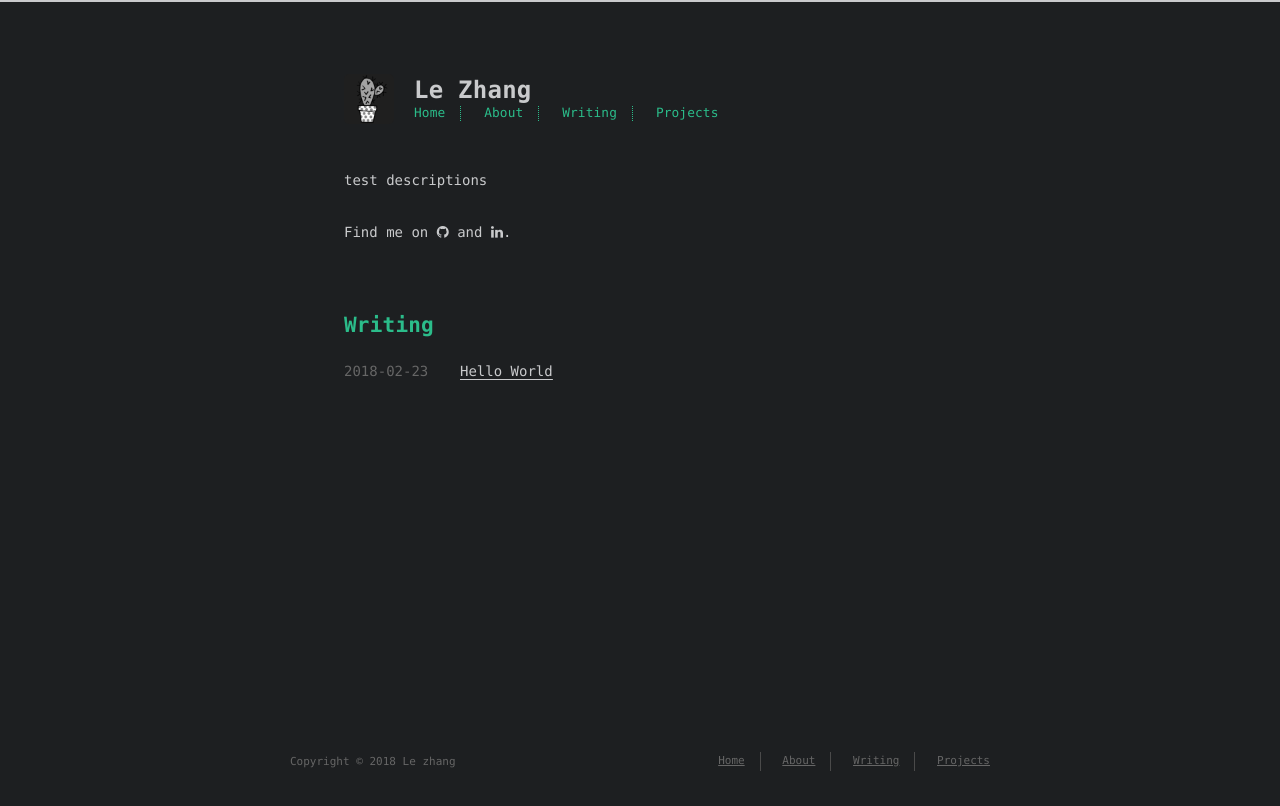
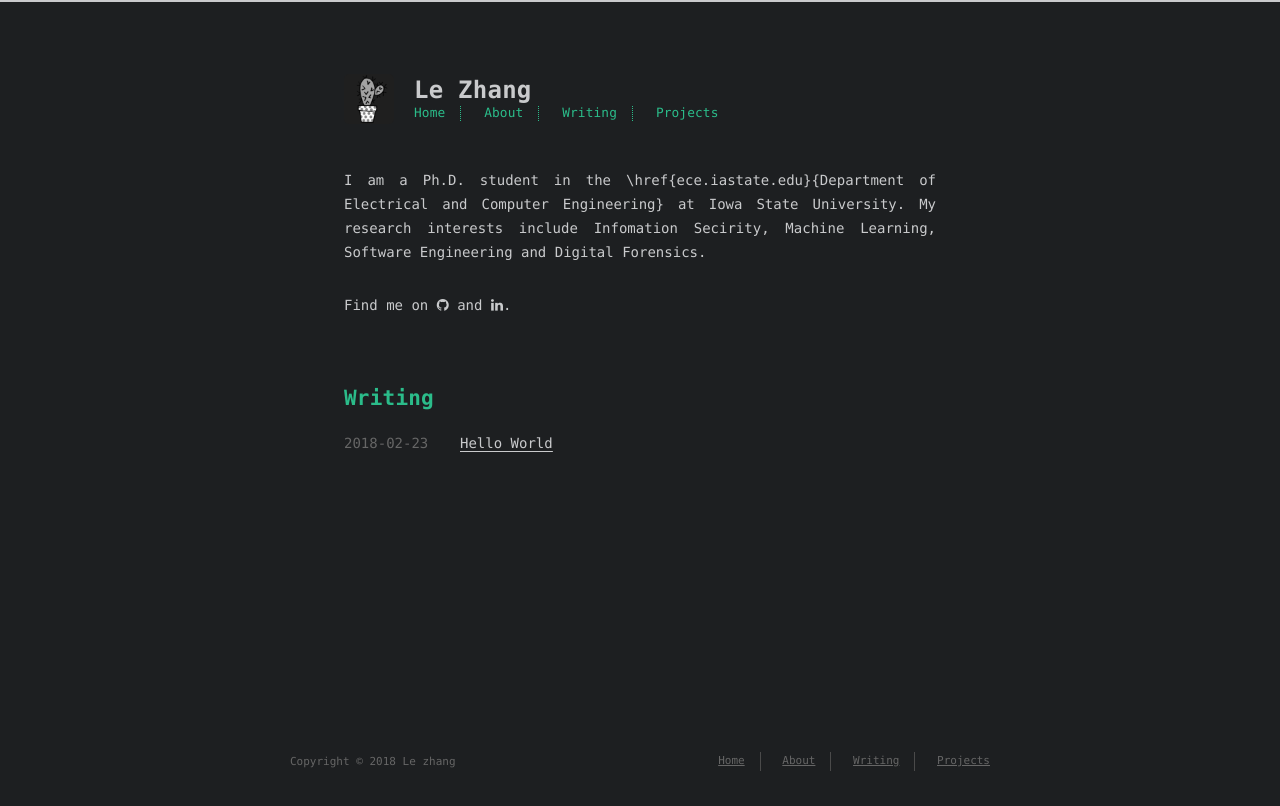
Before and after one commit to lezhangisu/lezhangisu.github.io, a plain HTML site: page index.html in a window 1280 px wide. Drawn offline with Linux system fonts and the light colour scheme.

Commit message:
Site updated: 2018-02-23 23:35:59

```diff
--- a/index.html
+++ b/index.html
@@ -6,15 +6,15 @@
     <meta http-equiv="X-UA-Compatible" content="IE=edge">
     <meta name="HandheldFriendly" content="True">
     <meta name="viewport" content="width=device-width, initial-scale=1, maximum-scale=1" />
-    <meta name="description" content="test descriptions">
+    <meta name="description" content="I am a Ph.D. student in the \href{ece.iastate.edu}{Department of Electrical and Computer Engineering} at Iowa State University. My research interests include Infomation Secirity, Machine Learning, Sof">
 <meta property="og:type" content="website">
 <meta property="og:title" content="Le Zhang">
 <meta property="og:url" content="http://yoursite.com/index.html">
 <meta property="og:site_name" content="Le Zhang">
-<meta property="og:description" content="test descriptions">
+<meta property="og:description" content="I am a Ph.D. student in the \href{ece.iastate.edu}{Department of Electrical and Computer Engineering} at Iowa State University. My research interests include Infomation Secirity, Machine Learning, Sof">
 <meta name="twitter:card" content="summary">
 <meta name="twitter:title" content="Le Zhang">
-<meta name="twitter:description" content="test descriptions">
+<meta name="twitter:description" content="I am a Ph.D. student in the \href{ece.iastate.edu}{Department of Electrical and Computer Engineering} at Iowa State University. My research interests include Infomation Secirity, Machine Learning, Sof">
 
 
 
@@ -78,7 +78,7 @@
 
         <section id="about">
 
-    <p>test descriptions</p>
+    <p>I am a Ph.D. student in the \href{ece.iastate.edu}{Department of Electrical and Computer Engineering} at Iowa State University. My research interests include Infomation Secirity, Machine Learning, Software Engineering and Digital Forensics.</p>
 
 
   <p style="display: inline">
```
Also changed, not shown: archives/2018/02/index.html (+3 -3 lines), archives/2018/index.html (+3 -3 lines), archives/index.html (+3 -3 lines).
